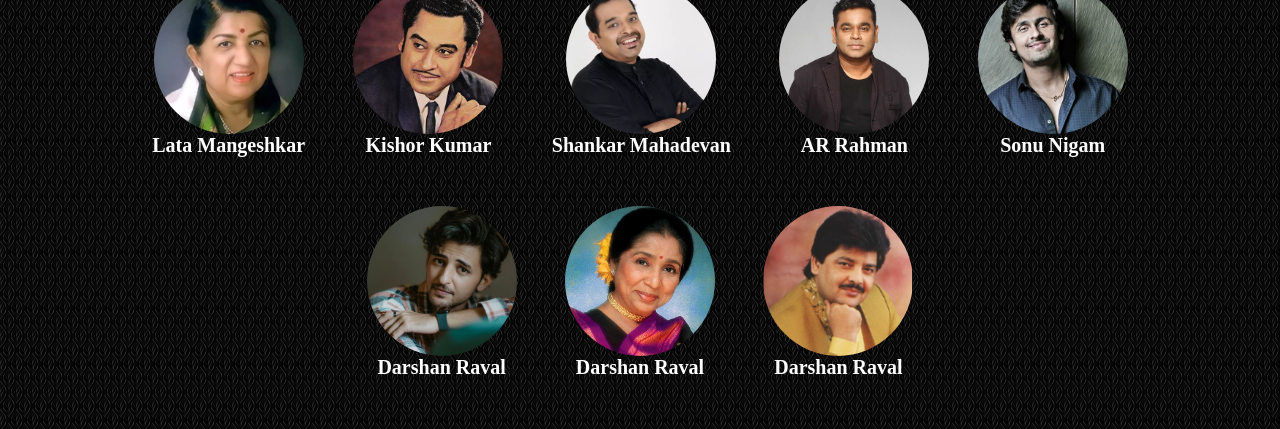
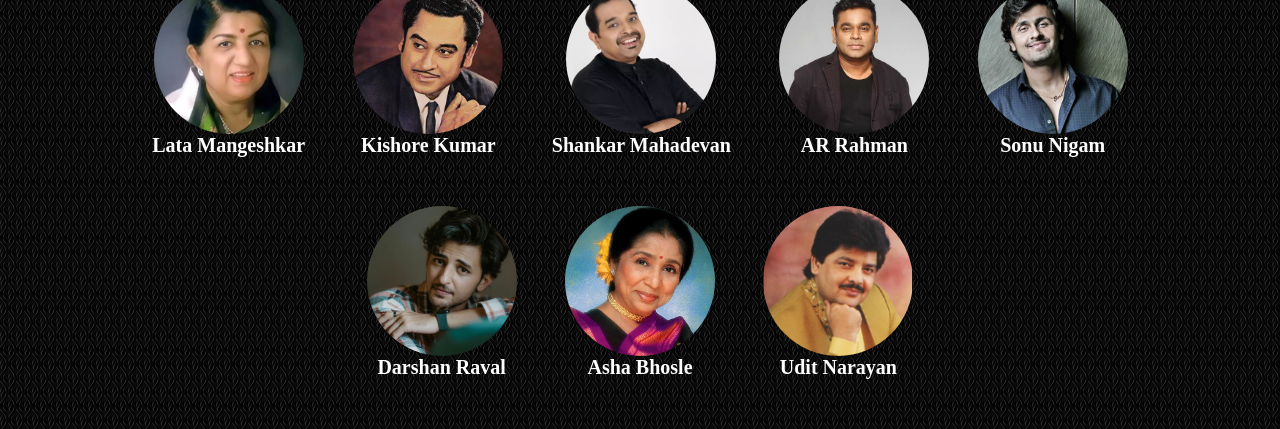
Before and after one commit to pradeep1302/SoundTrax, a plain HTML site: page index.html in a window 1280 px wide. Shown: the part 1120-1549 px from the top of the page. Drawn offline with nearby package versions, Linux system fonts and the light colour scheme.

Commit message:
Update index.html

```diff
--- a/index.html
+++ b/index.html
@@ -47,7 +47,7 @@
             </li>
             <li class="card">
                 <img src="./images/2.png" alt="img">
-                <h1>Kishor Kumar</h1>
+                <h1>Kishore Kumar</h1>
             </li>
             <li class="card">
                 <img src="./images/3.png" alt="img">
@@ -67,11 +67,11 @@
             </li>
             <li class="card">
                 <img src="./images/7.png" alt="img">
-                <h1>Darshan Raval</h1>
+                <h1>Asha Bhosle</h1>
             </li>
             <li class="card">
                 <img src="./images/8.png" alt="img">
-                <h1>Darshan Raval</h1>
+                <h1>Udit Narayan</h1>
             </li>
         </ul>
         <div class="songBox" id="sBox">
```
